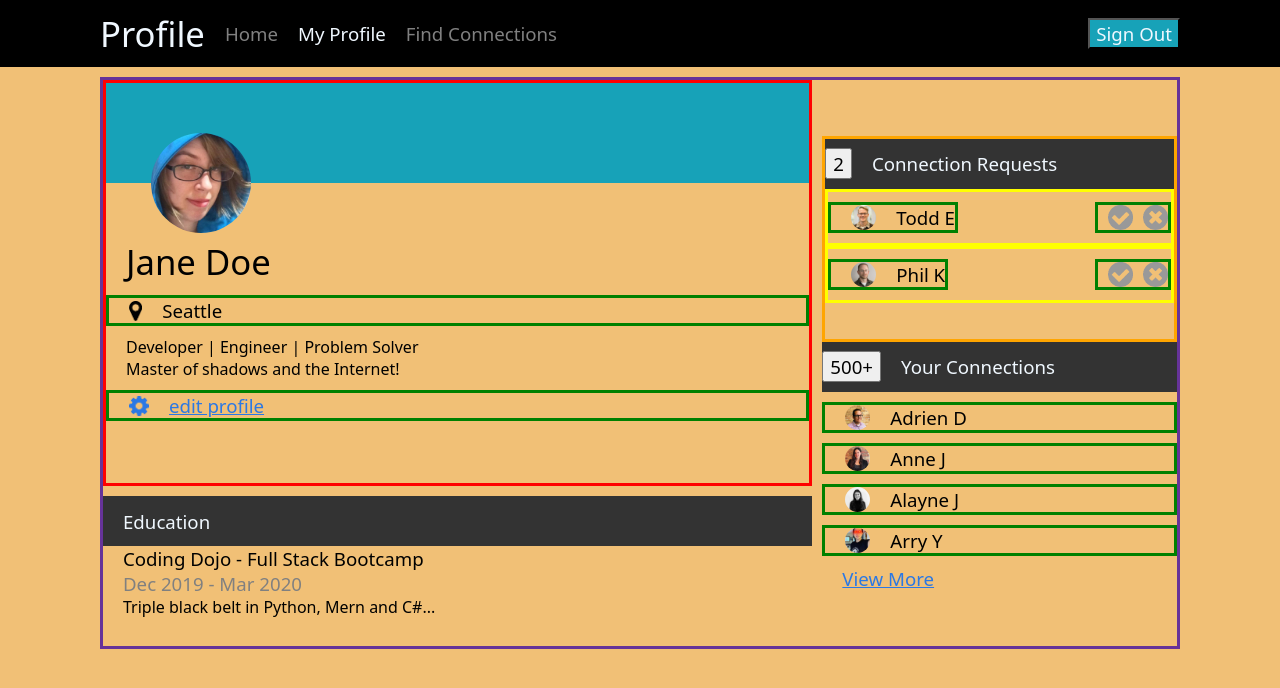
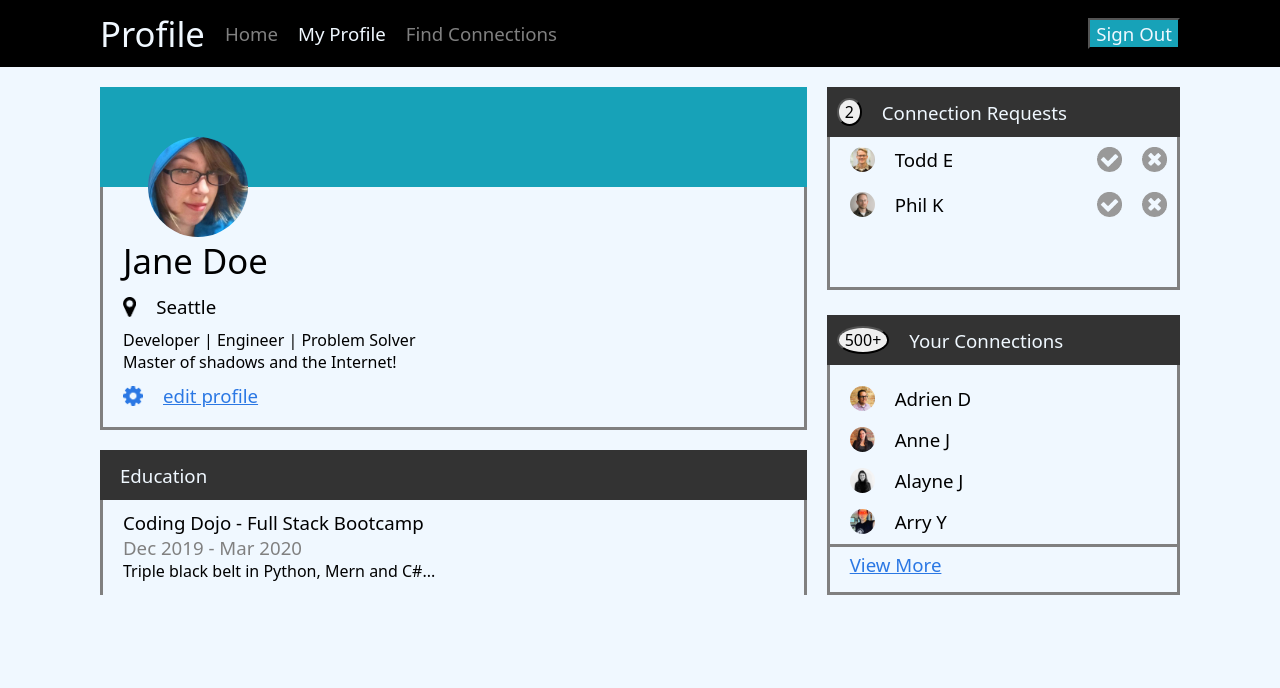
Before and after one commit to DanielSCGray/CodingDojo, a plain HTML site: page Web_Fundamentals/CSS/Gray_Daniel_CORE_ProfilePage/index.html in a window 1280 px wide. Drawn offline with Linux system fonts and the light colour scheme.

Commit message:
7/13 morning work

```diff
--- a/Web_Fundamentals/CSS/Gray_Daniel_CORE_ProfilePage/index.html
+++ b/Web_Fundamentals/CSS/Gray_Daniel_CORE_ProfilePage/index.html
@@ -20,8 +20,8 @@
     </div>
     <div class="column-container">
         <div class="col1">
+            <div class="top-stripe" id="s"></div>
             <div class="col1-container" id="profile">
-                <div class="top-stripe"></div>
                 <div class="profile-pic">
                     <img src="images/jane-m.jpg" class="circle-pic" id="jane">
                 </div>
@@ -37,10 +37,10 @@
                     <p class="blue-under">edit profile</p>
                 </div>
             </div>
+            <div class="top-ed">
+                <p class="whiteText">Education</p>
+            </div>
             <div class="col1-container" id="education">
-                <div class="top">
-                    <p class="whiteText">Education</p>
-                </div>
                 <div>
                     <p>Coding Dojo - Full Stack Bootcamp</p>
                     <p class="grayText">Dec 2019 - Mar 2020</p>
@@ -49,11 +49,11 @@
             </div>
         </div>
         <div class="col2">
+            <div class="top">
+                <button class="smallFont" id="button2">2</button>
+                <p class="whiteText">Connection Requests</p>
+            </div>
             <div class="col2-container" id="connectionRequests">
-                <div class="top">
-                    <button id="2button">2</button>
-                    <p class="whiteText">Connection Requests</p>
-                </div>
                 <div class="spaceflexbox">
                     <div class="flexbox">
                         <img src="images/todd-s.jpg" class="circle-pic" alt="">
@@ -75,24 +75,24 @@
                     </div>
                 </div>
             </div>
+            <div class="top-yc">
+                <button class="smallFont" id="button500">500+</button>
+                <p class="whiteText">Your Connections</p>
+            </div>
             <div class="col2-container" id="yourConnections">
-                <div class="top">
-                    <button id="500button">500+</button>
-                    <p class="whiteText">Your Connections</p>
-                </div>
-                <div class="flexbox">
+                <div class="flexbox-yc">
                     <img src="images/adrien-s.jpg" class="circle-pic" alt="">
                     <p>Adrien D</p>
                 </div>
-                <div class="flexbox">
+                <div class="flexbox-yc">
                     <img src="images/anne-s.jpg" class="circle-pic" alt="">
                     <p>Anne J</p>
                 </div>
-                <div class="flexbox">
+                <div class="flexbox-yc">
                     <img src="images/alayne-s.jpg" class="circle-pic" alt="">
                     <p>Alayne J</p>
                 </div>
-                <div class="flexbox">
+                <div class="flexbox-yc">
                     <img src="images/arry-s.jpg" class="circle-pic" alt="">
                     <p>Arry Y</p>
                 </div>
--- a/Web_Fundamentals/CSS/Gray_Daniel_CORE_ProfilePage/style.css
+++ b/Web_Fundamentals/CSS/Gray_Daniel_CORE_ProfilePage/style.css
@@ -11,7 +11,7 @@ p {
     margin-left: 0;
 }
 body {
-    background-color: rgb(241, 192, 118);
+    background-color: aliceblue;
 }
 /* HEADER */
 .header {
@@ -28,11 +28,21 @@ body {
     display: flex;
     /* border: blue solid; */
 }
+
+/* BUTTONS */
 #sign-out {
     color: aliceblue;
     background-color: rgb(23,162,184);
 }
+#button2 {
+    margin-left: 10px;
+    border-radius: 50%;
+}
+#button500 {
+    border-radius: 75%;
+    margin-left: 10px;
 
+}
 /* TEXT OPTIONS */
 .largeFont {
     font-size: 26pt;
@@ -55,26 +65,29 @@ body {
     display: flex;
     margin-top: 10px;
     margin-bottom: 10px;
-    border: green solid;
+    /* border: green solid; */
 }
 .spaceflexbox {
     justify-content: space-between;
     display: flex;
-    border: yellow solid;
+    /* border: yellow solid; */
 }
 
 /* COL CONTAINER */
 .column-container {
-    margin: 10px 100px;
-    border: rebeccapurple solid;
+    margin: 20px 100px;
+    /* border: rebeccapurple solid; */
     display: flex;
 }
 .col1 {
     flex: 2;
+    height: 565px;
 }
 .col2 {
     flex: 1;
-    margin-left: 10px;
+    margin-left: 20px;
+    /* border: cyan solid; */
+    height: 565px;
 }
 
 /* PICTURES */
@@ -90,40 +103,93 @@ body {
 .icon {
     height: 25px;
     margin-left: 10px;
+    margin-right: 10px;
 }
 #jane {
     height: 100px;
+    position: relative;
+    bottom: 50px;
 }
 
 /* PROFILE BOX */
 #profile {
-    height: 400px;
-    border: red solid;
+    height: 240px;
+    border-left: gray solid;
+    border-right:  gray solid;
+    border-bottom:  gray solid;
+    margin-bottom: 20px;
+
 }
-.top-stripe {
+.top-stripe#s {
     background-color: rgb(23,162,184);
     height: 100px;
+    border-left:  rgb(23,162,184) solid;
+    border-right:  rgb(23,162,184) solid;
 }
 .profile-pic {
-    margin-top: -50px;
     margin-left: 25px;
+    /* border: solid green; */
+    height: 50px;
 }
 
 /* EDUCATION BOX */
 #education {
+    height: 85px;
+    border-left: gray solid;
+    border-right:  gray solid;
+    padding-top: 10px;
+}
+.top-ed {
+    background-color: rgb(51,51,51);
+    height: 50px;
+    display: flex;
+    border-left:  rgb(51,51,51);
+    border-right:  rgb(51,51,51);
+}
+
+/* CONNECTIONS REQUESTS */
+#connectionRequests {
     height: 150px;
-    margin-top: 10px;
+    border-left: gray solid;
+    border-right:  gray solid;
+    border-bottom:  gray solid;
 }
 .top {
     background-color: rgb(51,51,51);
     height: 50px;
     display: flex;
-}
-
-/* CONNECTIONS REQUESTS */
-#connectionRequests {
-    height: 200px;
-    border: orange solid;
+    border-left:  rgb(51,51,51);
+    border-right:  rgb(51,51,51);
 }
 
 /* YOUR CONNECTIONS */
+.top-yc {
+    background-color: rgb(51,51,51);
+    height: 50px;
+    display: flex;
+    border-left:  rgb(51,51,51);
+    border-right:  rgb(51,51,51);
+    position: relative;
+    top: 25px;
+}
+
+#yourConnections {
+    border-left: gray solid;
+    border-right:  gray solid;
+    border-bottom:  gray solid;
+    position:  relative;
+    top: 25px;
+    padding-top: 5px;
+    padding-bottom: 5px;
+}
+.flexbox-yc {
+    display: flex;
+    margin-top: 16px;
+    margin-bottom: 10px;
+    /* border: green solid; */
+}
+.footer {
+    margin: 10px 0px;
+    border-top: gray solid;
+    padding-top: 5px;
+}
```
Also changed, not shown: MorningAlgo/wk1d4.js (added, +28 -0 lines), MorningAlgo/wk1d3.js (renamed from MorningAlgo/wk2d3.js), 2 other files.
